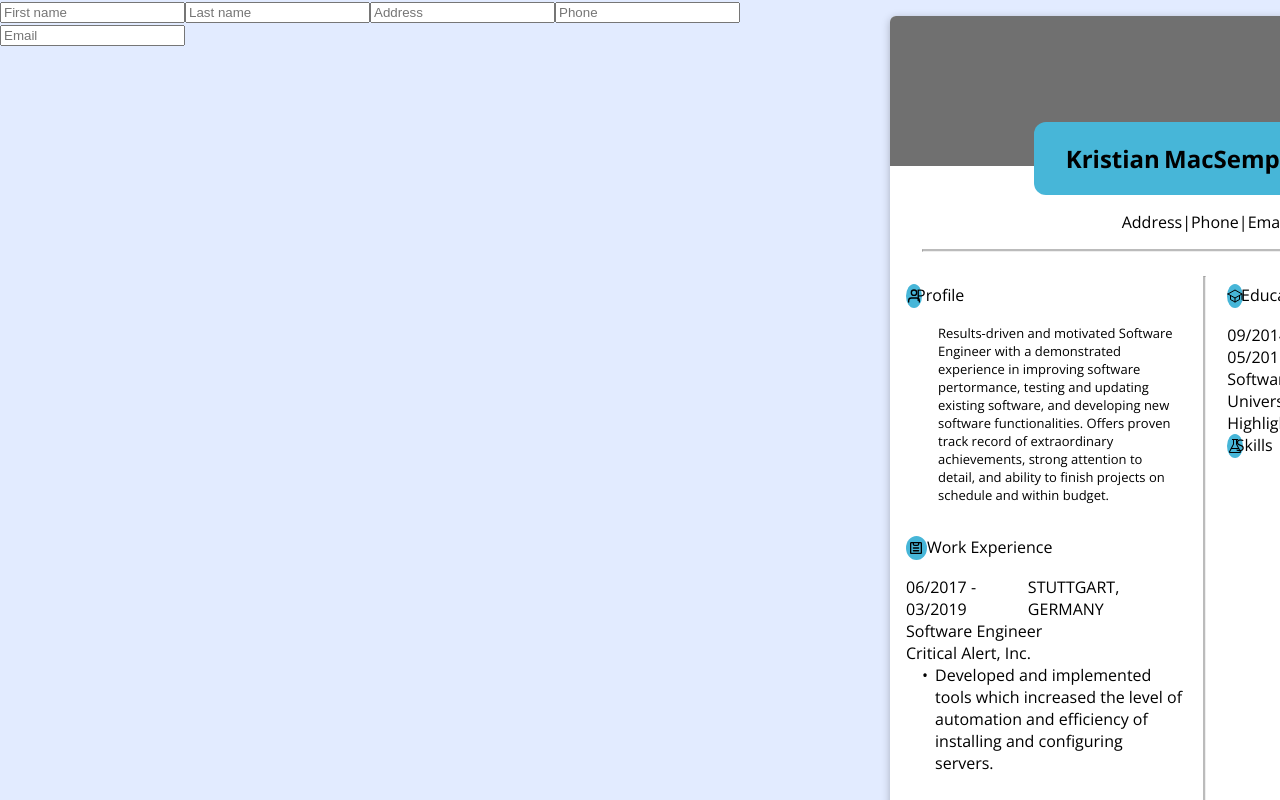
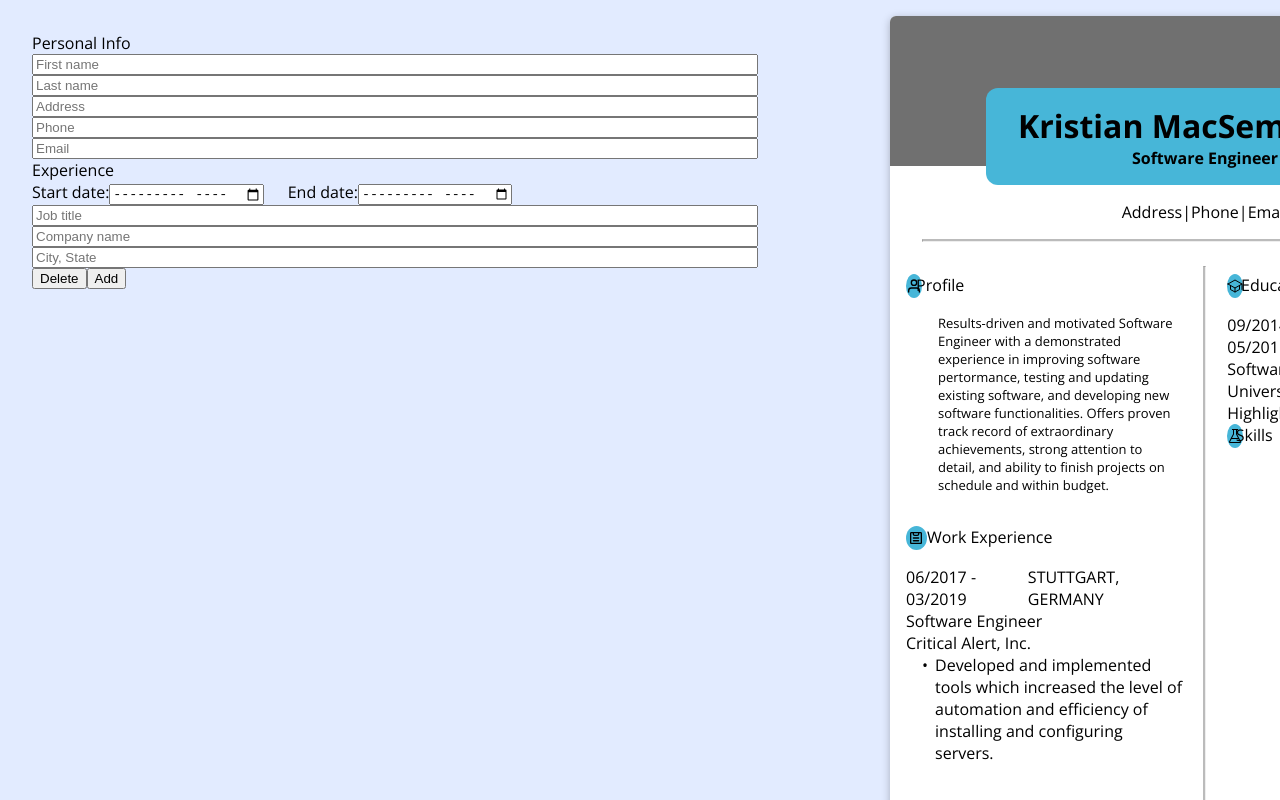
Before and after one commit to K-Mac-Sempreezy/CV, a React (Create React App) app: page / in a window 1280 px wide. Shown: the top 800 px of the page. Built offline with nearby package versions, Linux system fonts and the light colour scheme.

Commit message:
setup edit forms

```diff
--- a/src/App.js
+++ b/src/App.js
@@ -10,7 +10,7 @@ import './App.css'
 const App = props => {
   return (
     <div className='parent'>
-      <EditResume>Edit Resume Side</EditResume>
+      <EditResume />
       <Card className={'resume'}>
         <ShowResume />
       </Card>
--- a/src/components/edit/edit-resume.css
+++ b/src/components/edit/edit-resume.css
@@ -1,4 +1,33 @@
 .edit {
   display: flex;
+  flex-direction: column;
+  justify-content: flex-start;
   height: 100vh;
+  margin: 2rem;
 }
+
+.edit__form-personal {
+  display: flex;
+  flex-direction: column;
+}
+
+.edit__form-experience {
+  display: flex;
+  flex-direction: column;
+}
+
+.edit__date-container {
+  display: flex;
+  flex-direction: row;
+  justify-content: flex-start;
+}
+
+.edit__date {
+  margin-right: 24px;
+}
+
+.edit__buttons {
+  display: flex;
+  flex-direction: row;
+  justify-content: flex-start;
+}
--- a/src/components/edit/edit-resume.js
+++ b/src/components/edit/edit-resume.js
@@ -4,15 +4,38 @@ import './edit-resume.css';
 
 const EditResume = props => {
   return (
+    <React.Fragment>
       <div className='edit'>
-      <form>
+        <div>Personal Info</div>
+        <form className='edit__form-personal'>
           <input type='text' placeholder='First name' />
           <input type='text' placeholder='Last name' />
           <input type='text' placeholder='Address' />
           <input type='text' placeholder='Phone' />
           <input type='email' placeholder='Email' />
         </form>
+        <div>Experience</div>
+        <form className='edit__form-experience'>
+          <div className='edit__date-container'>
+            <div className='edit__date'>
+              <label for='start'>Start date:</label>
+              <input type='month' id='start' name='start-date' />
             </div>
+            <div className='edit__date'>
+              <label for='end'>End date:</label>
+              <input type='month' id='end' name='end-date' />
+            </div>
+          </div>
+          <input type='text' placeholder='Job title' />
+          <input type='text' placeholder='Company name' />
+          <input type='text' placeholder='City, State' />
+        </form>
+        <div className='edit__buttons'>
+          <button>Delete</button>
+          <button>Add</button>
+        </div>
+      </div>
+    </React.Fragment>
   );
 };
 
--- a/src/components/visual/applicant.css
+++ b/src/components/visual/applicant.css
@@ -1,9 +1,22 @@
 .applicant {
   display: flex;
-  flex-direction: row;
-  padding: 0 2rem;
-  margin-top: -44px;
-  color: black;
+  flex-direction: column;
+  align-items: center;
   background-color: rgb(71, 182, 216);
   border-radius: 12px;
+  margin-top: -78px;
+  padding: 1rem 2rem;
+  color: black;
 }
+
+.applicant__name {
+  display: flex;
+  flex-direction: row;
+  font-size: 32px;
+  font-weight: 800;
+}
+
+.applicant__title {
+  font-size: 16px;
+  font-weight: 800;
+}
--- a/src/components/visual/applicant.js
+++ b/src/components/visual/applicant.js
@@ -5,9 +5,12 @@ import './applicant.css';
 const Applicant = props => {
   return (
     <div className='applicant'>
-      <h2>{props.firstName}</h2>
-      <div>&nbsp;</div>
-      <h2>{props.lastName}</h2>
+      <div className='applicant__name'>
+        <div>{props.firstName}</div>
+        <div>&nbsp;</div>
+        <div>{props.lastName}</div>
+      </div>
+      <div className='applicant__title'>{props.title}</div>
     </div>
   );
 };
--- a/src/components/visual/show-resume.js
+++ b/src/components/visual/show-resume.js
@@ -17,7 +17,7 @@ const ShowResume = props => {
   return (
     <main className='show'>
       <div className='show__top'></div>
-      <Applicant firstName={'Kristian'} lastName={'MacSempreezy'} />
+      <Applicant firstName={'Kristian'} lastName={'MacSempreezy'} title={'Software Engineer'} />
       <Contact address={'Address'} phone={'Phone'} email={'Email'} />
       <hr className='divider__horz' />
       <section className='show__info'>
```
Lines whose indentation alone changed are shown as unchanged.
